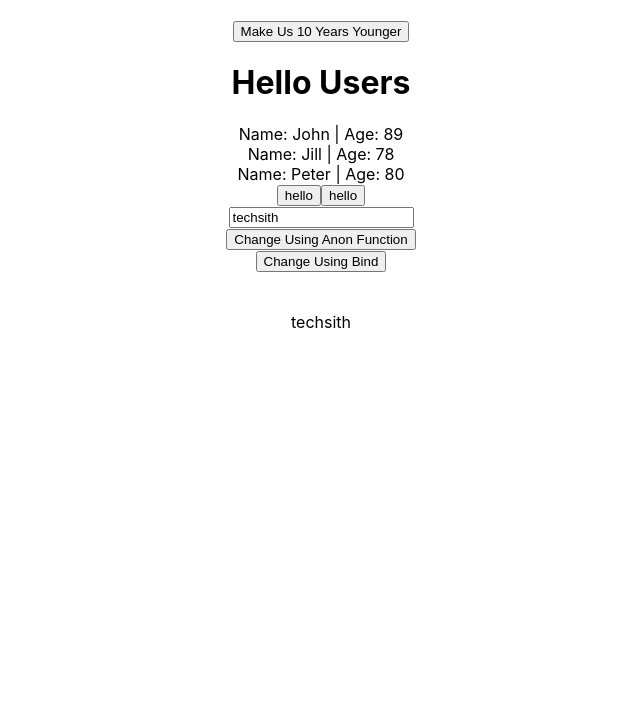
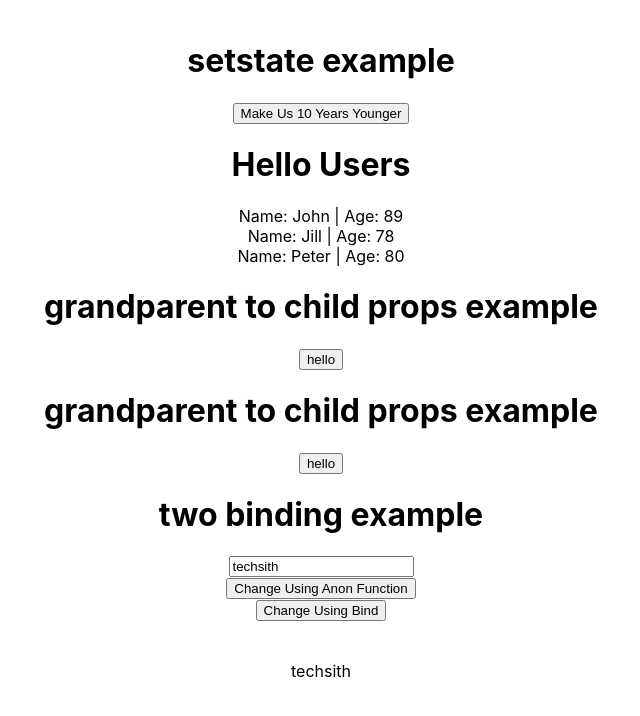
Before and after one commit to sathwikajoginipalli/learning-react-states, a React (Create React App) app: page / in a window 1280 px wide. Shown: the top 716 px of the page, without its empty margins (319-959 px from the left). Built offline with nearby package versions, Linux system fonts and the light colour scheme.

Commit message:
added events

```diff
--- a/src/App.js
+++ b/src/App.js
@@ -37,6 +37,7 @@ class App extends Component {
       bethesameevent = {this.changetheworld.bind(this,'staythesame')}
       title={this.state.title}/>
       {/* two way binding */}
+      <h1>two binding example</h1>
       <input type="text" onChange={this.changeNameFromInput} value={this.state.name}/>
       <br/>
       <button onClick={() => this.changeName('Awesome Techsith :(')}>Change Using Anon Function</button>
--- a/src/Users/Users.js
+++ b/src/Users/Users.js
@@ -22,6 +22,7 @@ class Users extends Component{
       }
       render(){
         return (<div>
+          <h1>setstate example</h1>
           <button onClick={this.makeMeYounger}>Make Us 10 Years Younger</button>
           <br/>
           <h1>{this.state.title}</h1>
--- a/src/components/parenttoChild/Child.js
+++ b/src/components/parenttoChild/Child.js
@@ -2,7 +2,11 @@ import React from 'react';
 
 const Child = (props) => {
     return (
-    <button onClick={props.dowhatever}>{props.title}</button>
+    <div>
+        <h1>grandparent to child props example</h1>
+        <button onClick={props.dowhatever}>{props.title}</button>
+    </div>
+
     )
   }
 
```
